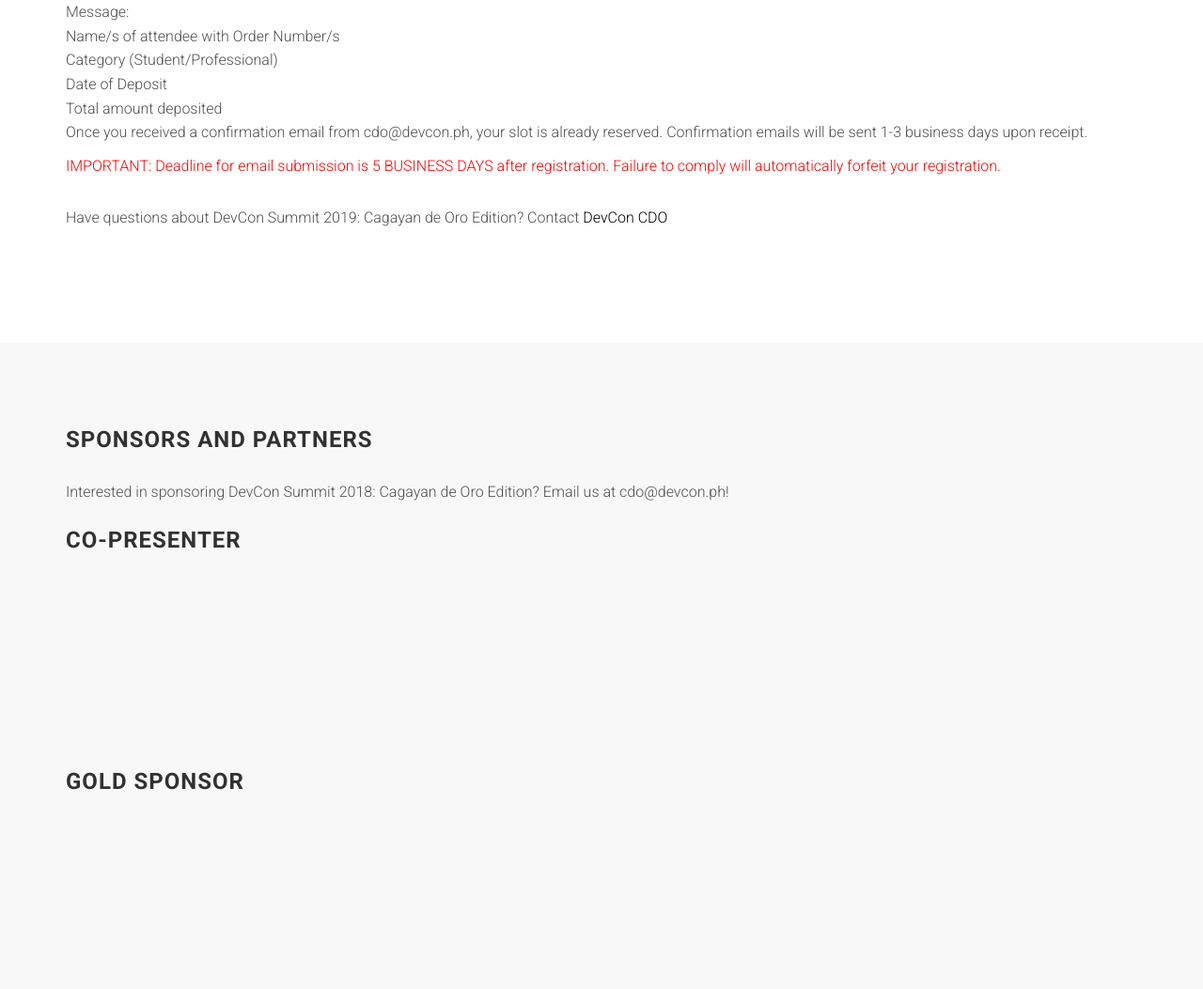
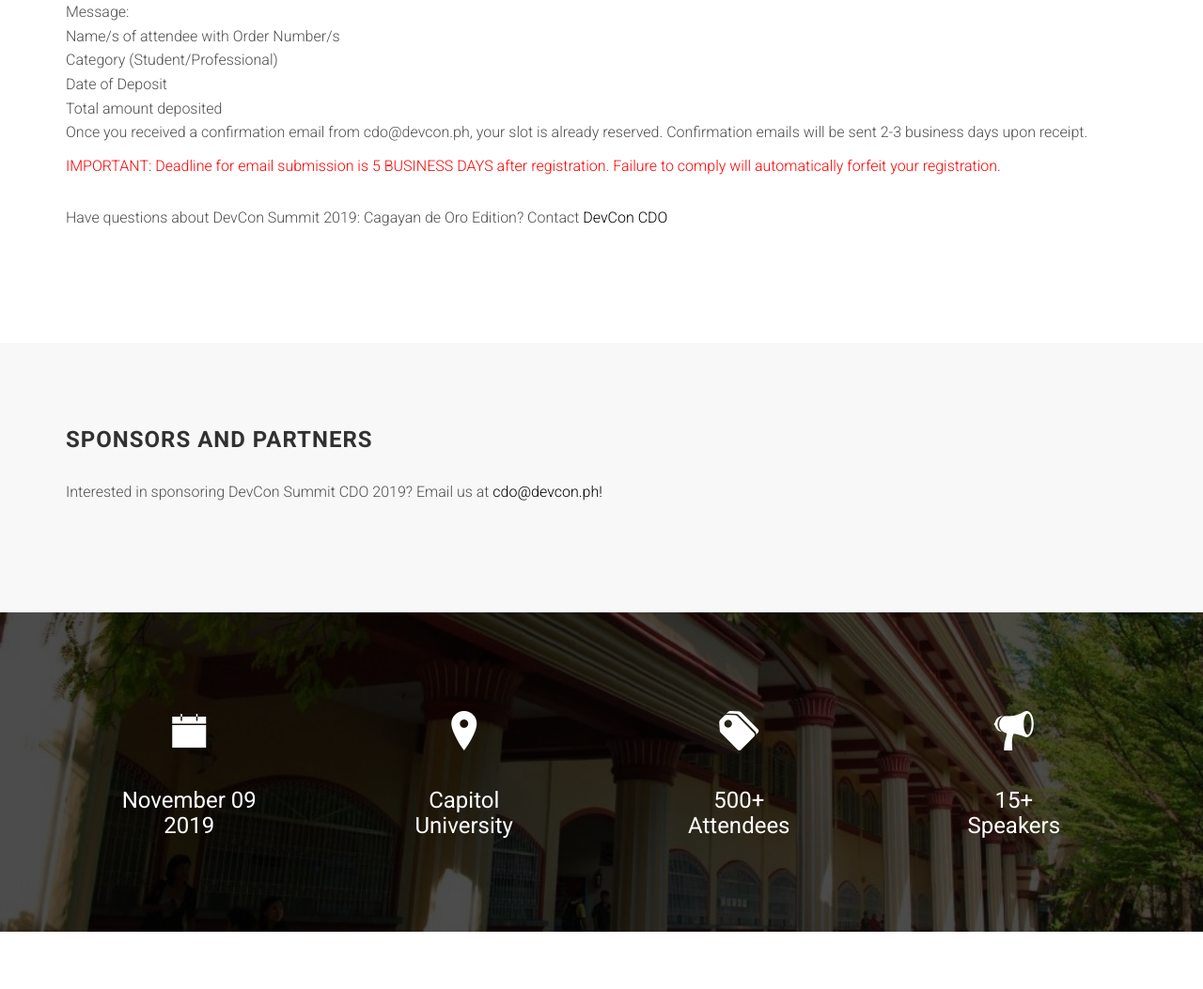
Before and after one commit to mrzenun212/mrzenun212.github.io, a website: page index.html in a window 1280 px wide. Shown: the part 2720-3773 px from the top of the page at 94% size. Drawn offline with nearby package versions, Linux system fonts and the light colour scheme; files that its build step writes are made by us from their sources; a script that the page names is missing; files whose address does not match are found by name.

Commit message:
hide sponsors

```diff
--- a/index.html
+++ b/index.html
@@ -224,7 +224,7 @@
                                 <li>Category (Student/Professional)
                                     <li>Date of Deposit
                                         <li>Total amount deposited
-                                            <li>Once you received a confirmation email from cdo@devcon.ph, your slot is already reserved. Confirmation emails will be sent 1-3 business days upon receipt.<br/>
+                                            <li>Once you received a confirmation email from cdo@devcon.ph, your slot is already reserved. Confirmation emails will be sent 2-3 business days upon receipt.<br/>
                                             </li>
                         </ol>
                     </li>
@@ -241,14 +241,14 @@
                 <div class="row">
                     <div class="col-md-12">
                         <h3 class="section-title">SPONSORS AND PARTNERS</h3>
-                        Interested in sponsoring DevCon Summit 2018: Cagayan de Oro Edition? Email us at cdo@devcon.ph!
+                        Interested in sponsoring DevCon Summit CDO 2019? Email us at <a href="mailto:cdo@devcon.ph">cdo@devcon.ph!</a>
 
                     </div>
                 </div>
 
                 <br/>
 
-                <div class="row">
+                <!-- <div class="row">
                     <div class="col-md-12">
                         <h3 class="section-title">Co-Presenter</h3>
                     </div>
@@ -259,24 +259,7 @@
                             <a href="http://www.cdoict.org/" target="_blank" class="partner-box partner-box-cdoictcouncil"></a>
                         </div>
                     </div>
-                    <!--
-                    <div class="col-sm-3">
-                        <div class="partner-box-wrap">
-                            <a href="http://www.cdoict.org/" target="_blank" class="partner-box partner-box-cdoictcouncil"></a>
-                        </div>
-                    </div>
 
-                    <div class="col-sm-3">
-                        <div class="partner-box-wrap">
-                            <a href="http://makeblock.com/" target="_blank" class="partner-box partner-box-3"></a>
-                        </div>
-                    </div>
-                    <div class="col-sm-3">
-                        <div class="partner-box-wrap">
-                            <a href="https://www.syntacticsinc.com" target="_blank" class="partner-box partner-box-4"></a>
-                        </div>
-                    </div>
-                    -->
                 </div>
 
                 <div class="row">
@@ -304,13 +287,7 @@
                         </div>
 
                     </div>
-                    <!--
-                    <div class="col-sm-3">
-                         <div class="partner-box-wrap">
-                         <a href="https://www.syntacticsinc.com" target="_blank" class="partner-box partner-box-4"></a>
-                         </div>
-                    </div>
-                    -->
+
                 </div>
 
                 <div class="row">
@@ -324,25 +301,7 @@
                             <a href="https://powermaccenter.com/" target="_blank" class="partner-box partner-box-powermaccenter"></a>
                         </div>
                     </div>
-                    <!--
-                    <div class="col-sm-3">
-                        <div class="partner-box-wrap">
-                            <a href="https://www.facebook.com/coffeemate.ph/" target="_blank" class="partner-box partner-box-coffeemate"></a>
-                        </div>
-                    </div>
 
-
-                    <div class="col-sm-3">
-                        <div class="partner-box-wrap">
-                            <a href="http://specializedoutsource.com" target="_blank" class="partner-box partner-box-specializedtechhub"></a>
-                        </div>
-
-                    </div>
-                    <div class="col-sm-3">
-                        <div class="partner-box-wrap">
-                            <a href="https://celeteque.com" target="_blank" class="partner-box partner-box-celeteque"></a>
-                        </div>
-                    </div>-->
 
                 </div>
                 <div class="row">
@@ -475,18 +434,7 @@
                             <a href="http://webcamcoverph.com/" target="_blank" class="partner-box partner-box-blackshield"></a>
                         </div>
                     </div>
-                    <!--
-                    <div class="col-sm-3">
-                        <div class="partner-box-wrap">
-                            <a href="http://www.myphone.com.ph" target="_blank" class="partner-box partner-box-myphone"></a>
-                        </div>
-                    </div>
 
-                    <div class="col-sm-3">
-                        <div class="partner-box-wrap">
-                            <a href="https://smart.com.ph/corporate" target="_blank" class="partner-box partner-box-smart"></a>
-                        </div>
-                    </div> -->
                 </div>
 
                 <div class="row">
@@ -512,13 +460,6 @@
                             <a href="https://www.facebook.com/cagayandeoroinsider/" target="_blank" class="partner-box partner-box-acadeo"></a>
                         </div>
                     </div>
-                    <!--
-                    <div class="col-sm-3">
-                        <div class="partner-box-wrap">
-                            <a href="https://www.facebook.com/PLDTInnolab/" target="_blank" class="partner-box partner-box-pldt-innolab"></a>
-                        </div>
-                    </div>
-                    -->
 
                 </div>
 
@@ -619,19 +560,8 @@
                             <a href="https://www.facebook.com/waterpyph/" target="_blank" class="partner-box partner-box-waterpy"></a>
                         </div>
                     </div>
-                    <!--
-                    <div class="col-sm-3">
-                        <div class="partner-box-wrap">
-                            <a href="https://www.facebook.com/XU.XCEL/" target="_blank" class="partner-box partner-box-xcel"></a>
-                        </div>
-                    </div>
 
-                    <div class="col-sm-3">
-                        <div class="partner-box-wrap">
-                            <a href="https://www.facebook.com/cdobites/" target="_blank" class="partner-box partner-box-cdobites"></a>
-                        </div>
-                    </div> -->
-                </div>
+                </div> -->
 
             </div>
         </section>
```
